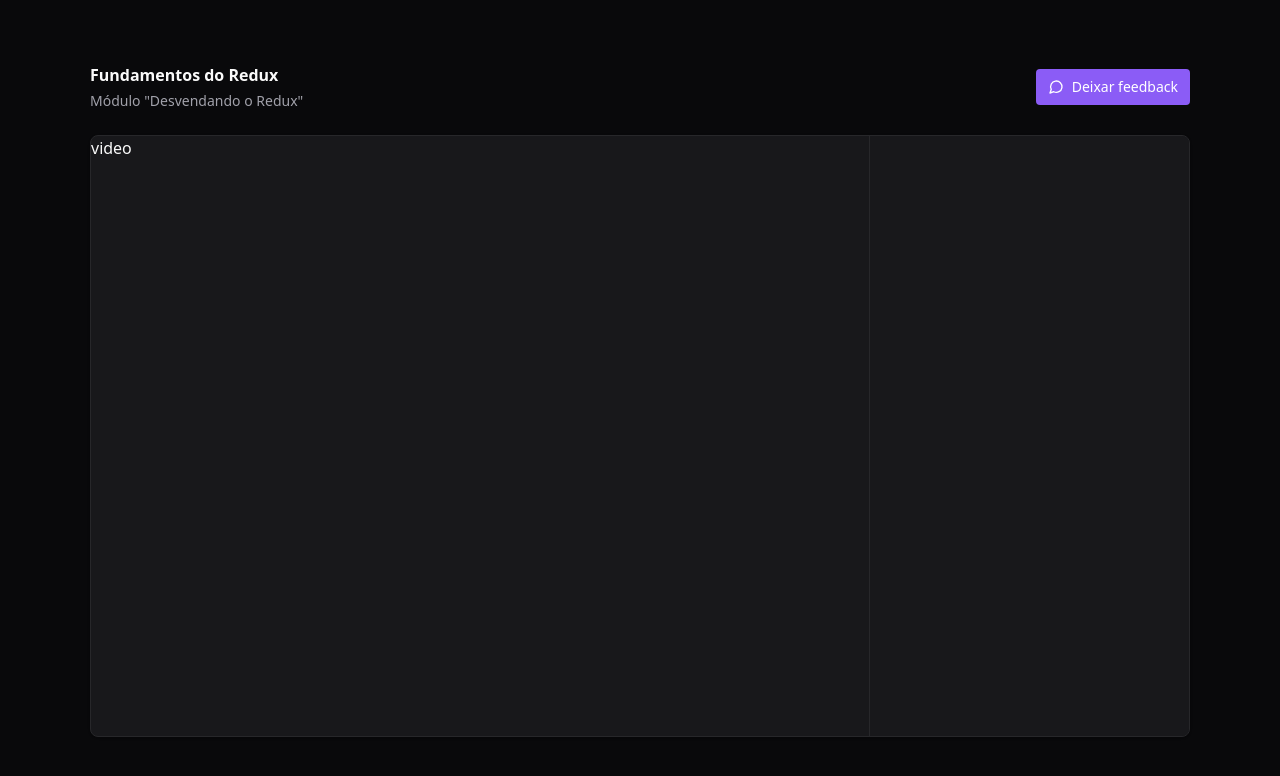
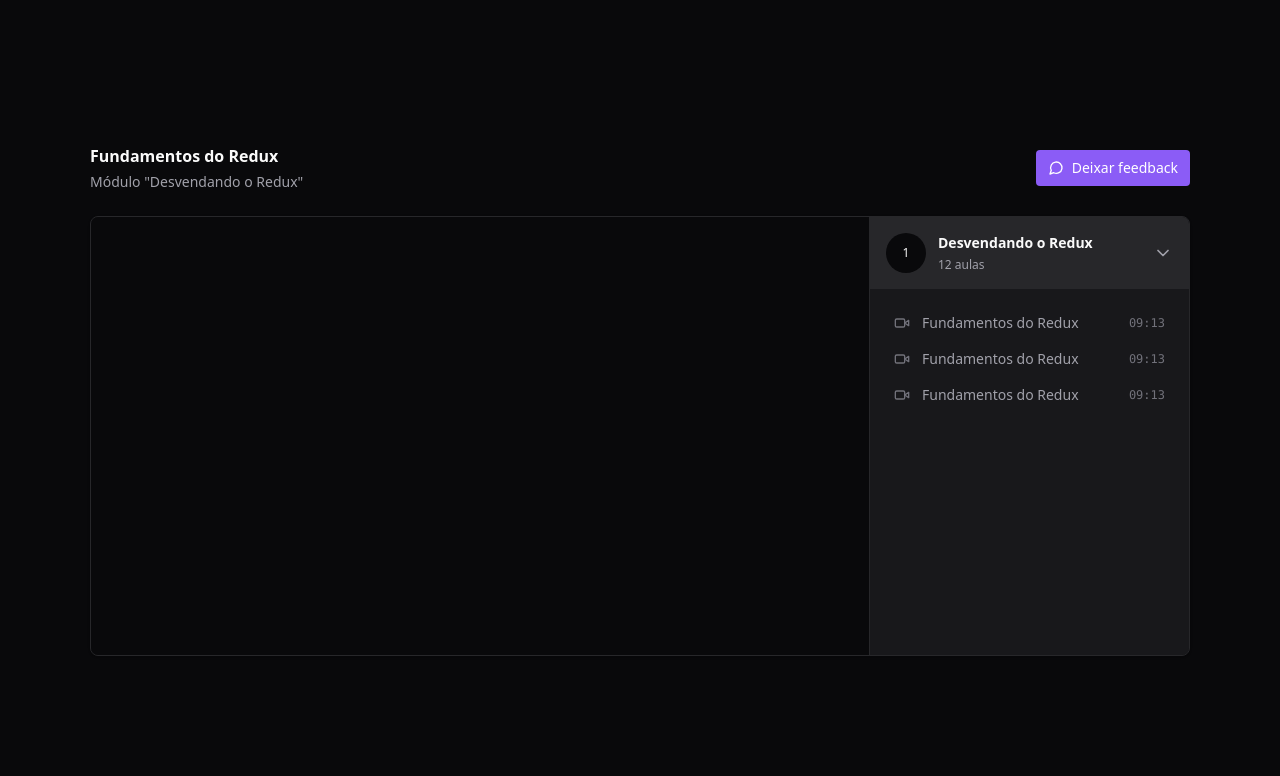
Before and after one commit to wellingtonrodriguesbr/player-with-redux, a React (Vite) app: page / in a window 1280 px wide. Shown: the top 776 px of the page. Built offline with nearby package versions, Linux system fonts and the light colour scheme.

Commit message:
feat: ui of modules and player

```diff
--- a/src/pages/Player.tsx
+++ b/src/pages/Player.tsx
@@ -1,4 +1,5 @@
-import { MessageCircle } from "lucide-react";
+import { ChevronDown, MessageCircle, Video } from "lucide-react";
+import ReactPlayer from "react-player";
 
 export function Player() {
   return (
@@ -18,8 +19,56 @@
           </button>
         </div>
         <main className="realtive flex overflow-hidden rounded-lg border border-zinc-800 bg-zinc-900 shadow">
-          <div className="flex-1">video</div>
-          <aside className="w-80 border-l border-zinc-800 bg-zinc-900 h-[600px]"></aside>
+          <div className="flex-1">
+            <div className="w-full bg-zinc-950 aspect-video">
+              <ReactPlayer
+                width="100%"
+                height="100%"
+                controls
+                url="https://www.youtube.com/watch?v=u99tNt3TZf8"
+              />
+            </div>
+          </div>
+          <aside className="w-80 border-l border-zinc-800 bg-zinc-900">
+            <div>
+              <button className="flex w-full items-center gap-3 bg-zinc-800 p-4">
+                <div className="flex h-10 w-10 rounded-full items-center justify-center bg-zinc-950 text-xs">
+                  1
+                </div>
+                <div className="flex flex-col gap-1 text-left">
+                  <strong className="text-sm">Desvendando o Redux</strong>
+                  <span className="text-xs text-zinc-400">12 aulas</span>
+                </div>
+                <ChevronDown className="w-5 h-5 text-zinc-400 ml-auto" />
+              </button>
+
+              <nav className="relative flex flex-col gap-4 p-6">
+                <button className="flex items-center gap-3 text-sm text-zinc-400">
+                  <Video className="w-4 h-4 text-zinc-500" />
+                  <span>Fundamentos do Redux</span>
+                  <span className="ml-auto font-mono text-xs text-zinc-500">
+                    09:13
+                  </span>
+                </button>
+
+                <button className="flex items-center gap-3 text-sm text-zinc-400">
+                  <Video className="w-4 h-4 text-zinc-500" />
+                  <span>Fundamentos do Redux</span>
+                  <span className="ml-auto font-mono text-xs text-zinc-500">
+                    09:13
+                  </span>
+                </button>
+
+                <button className="flex items-center gap-3 text-sm text-zinc-400">
+                  <Video className="w-4 h-4 text-zinc-500" />
+                  <span>Fundamentos do Redux</span>
+                  <span className="ml-auto font-mono text-xs text-zinc-500">
+                    09:13
+                  </span>
+                </button>
+              </nav>
+            </div>
+          </aside>
         </main>
       </div>
     </div>
```
